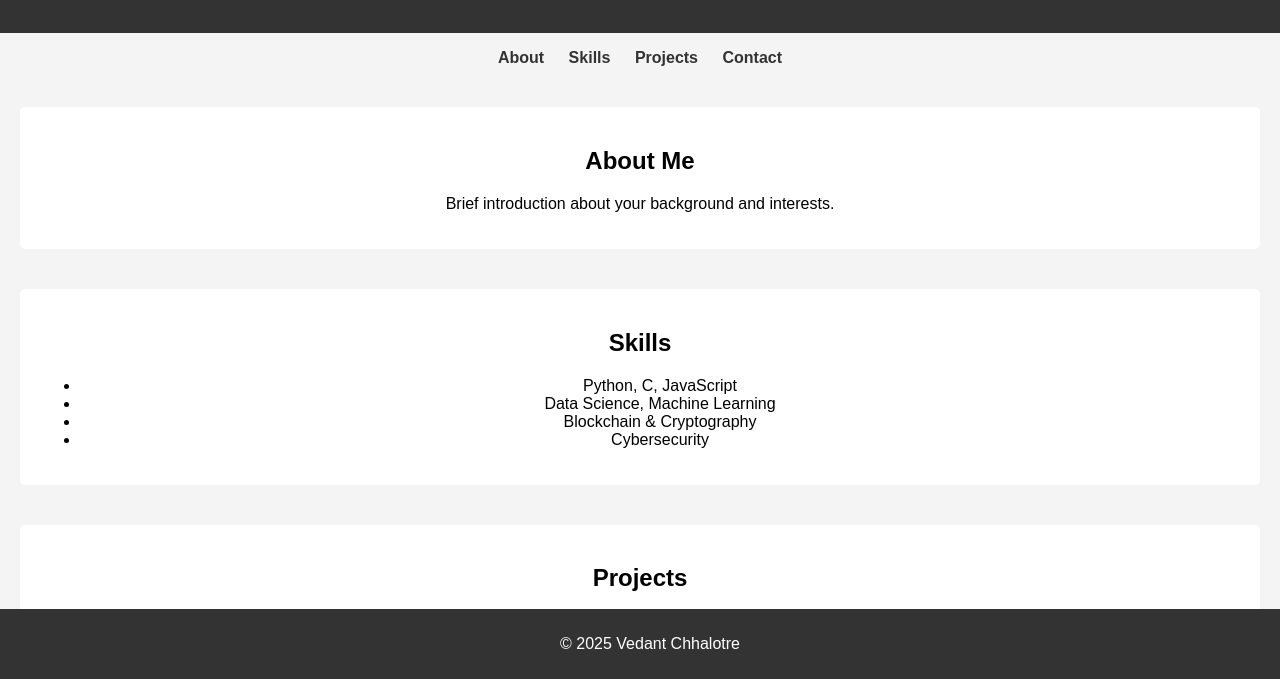
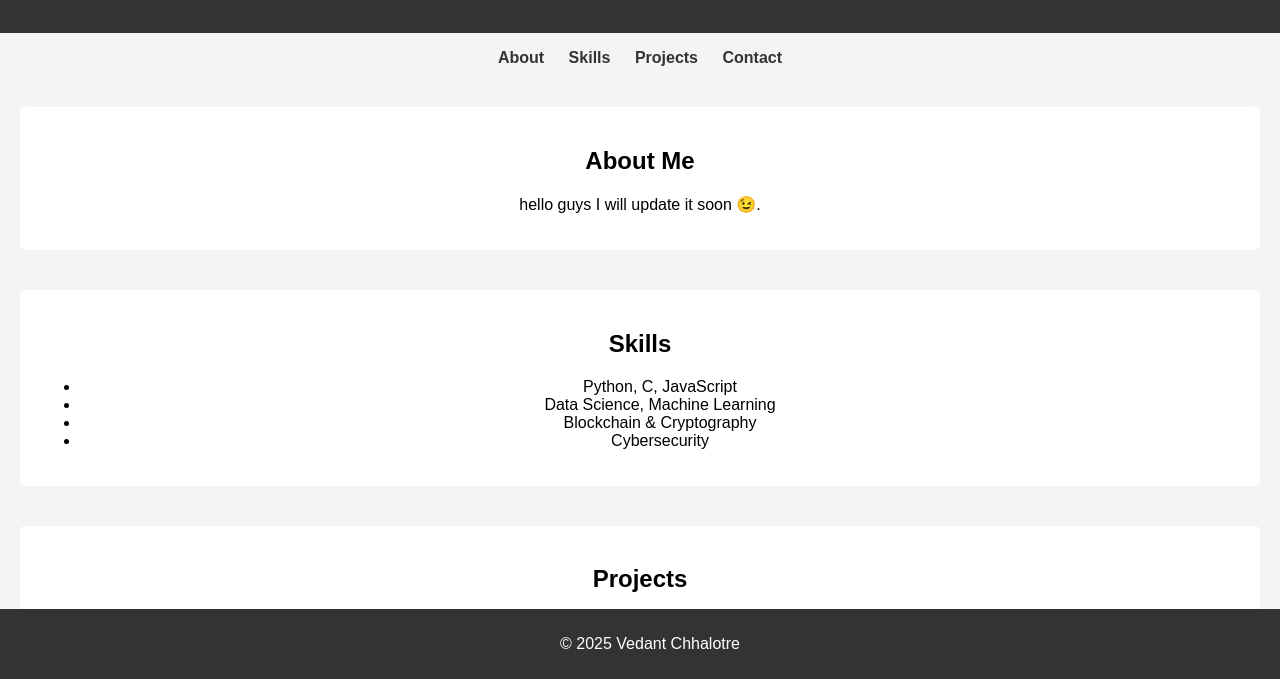
Before and after one commit to VedantChhalotre/Portfolio, a plain HTML site: page index.html in a window 1280 px wide. Shown: the part 121-800 px from the top of the page. Drawn offline with Linux system fonts and the light colour scheme.

Commit message:
Update index.html

```diff
--- a/index.html
+++ b/index.html
@@ -21,7 +21,7 @@
     </nav>
     <section id="about">
         <h2>About Me</h2>
-        <p>Brief introduction about your background and interests.</p>
+        <p>hello guys I will update it soon 😉.</p>
     </section>
     <section id="skills">
         <h2>Skills</h2>
```
